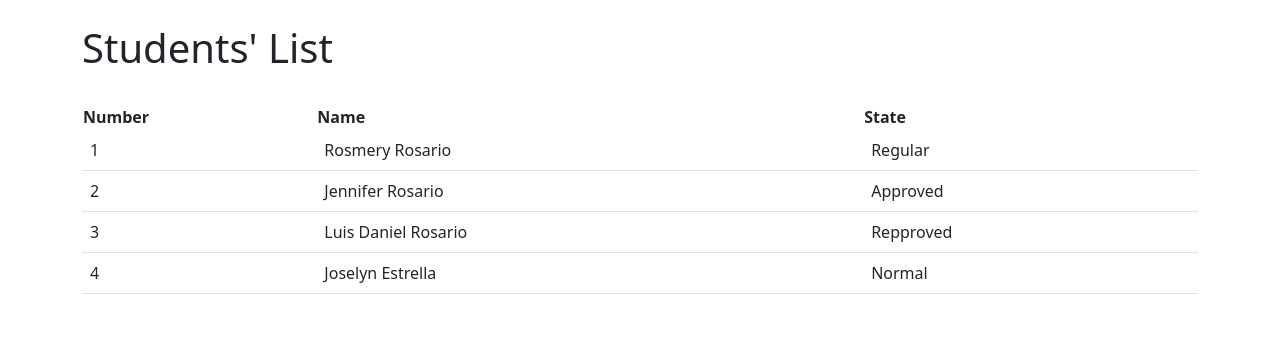
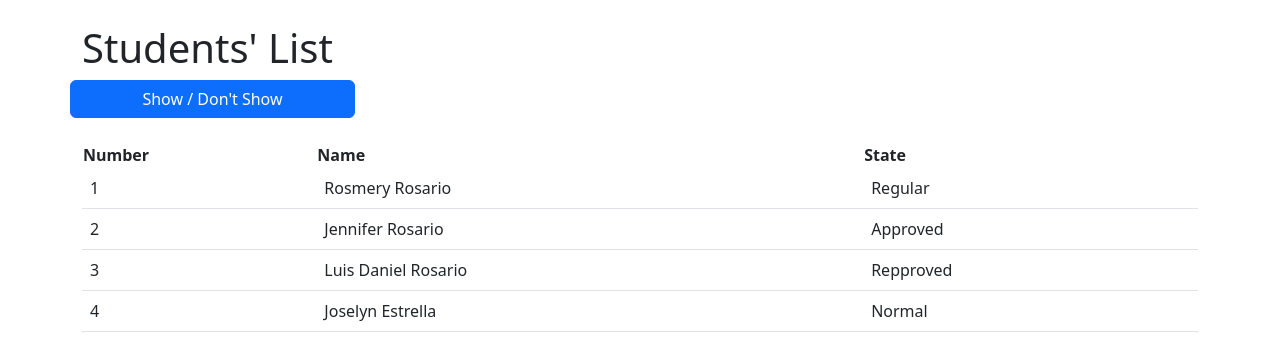
Before and after one commit to Rosmery0/curso-angular-ngfor, an Angular app: page / in a window 1280 px wide. Shown: the top 360 px of the page. Built offline with nearby package versions, Linux system fonts and the light colour scheme.

Commit message:
Adding a button in app.component.html and creating a variable and a method in app.component.ts for when clicking the button the list shows or don't show

```diff
--- a/src/app/app.component.html
+++ b/src/app/app.component.html
@@ -1,10 +1,11 @@
 <div class="container mt-4">
   <div class="row">
     <h1>Students' List</h1>
+    <button class="btn btn-primary col-3" (click)="showDontShow()">Show / Don't Show</button>
   </div>
   <div>
     <br>
-    <table class="table">
+    <table class="table" *ngIf="show==true">
       <thead>
         <th>Number</th>
         <th>Name</th>
--- a/src/app/app.component.ts
+++ b/src/app/app.component.ts
@@ -12,4 +12,9 @@ export class AppComponent {
     {name:'Luis Daniel Rosario', state:'Repproved'},
     {name:'Joselyn Estrella', state:'Normal'},
   ]
+
+  show =true;
+  showDontShow(){
+    this.show =! this.show;
+  }
 }
```
